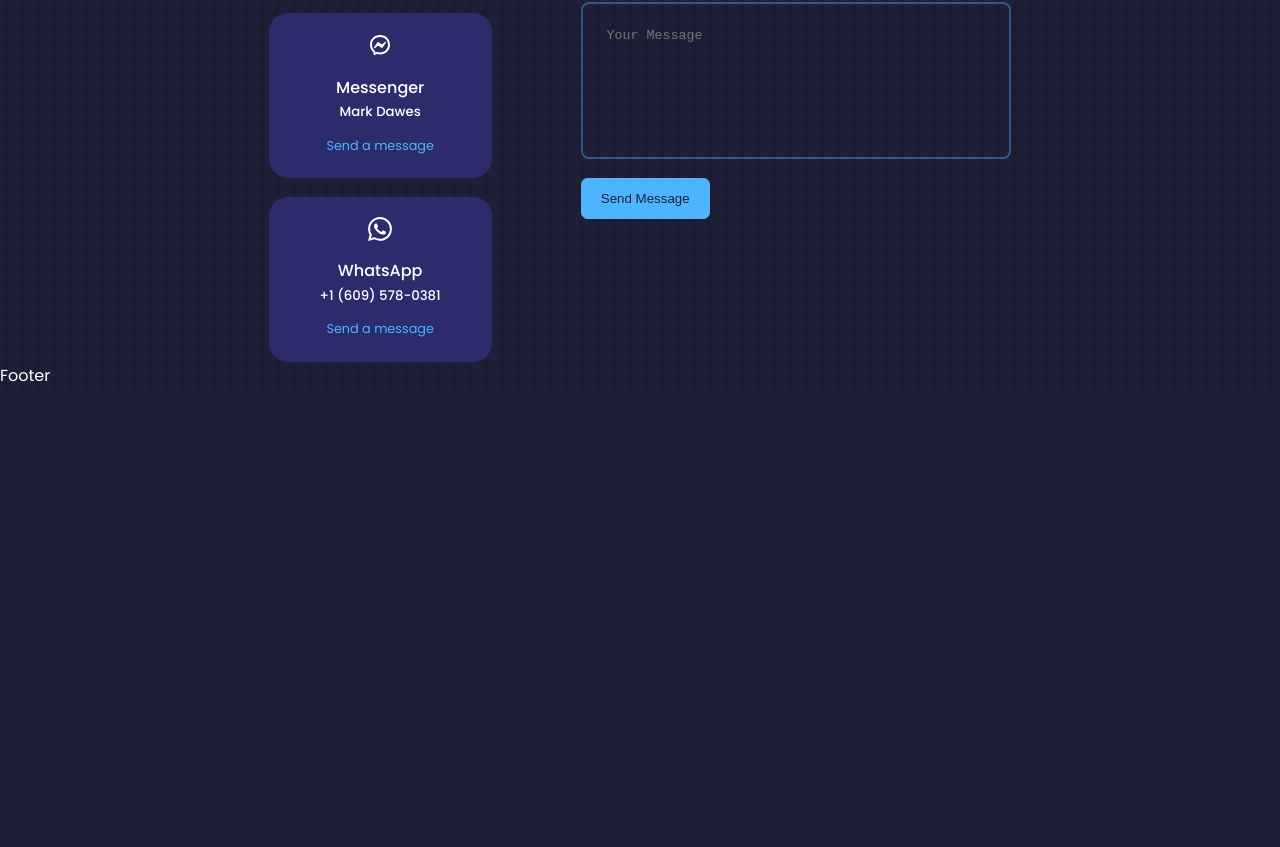
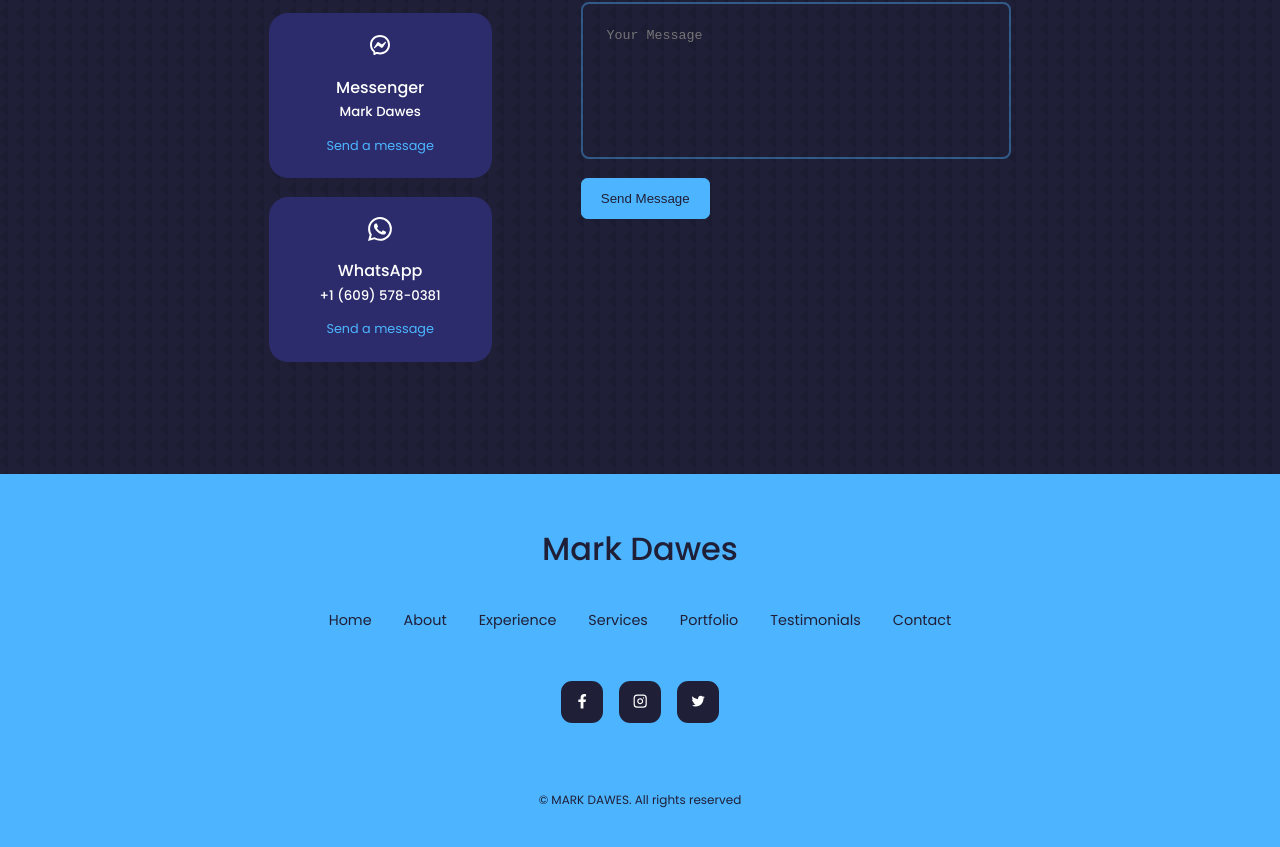
Before and after one commit to marksterr/react-portfolio-website, a React (Create React App) app: page / in a window 1280 px wide. Shown: the part 5083-5930 px from the top of the page. Before the commit the page ends 5472 px from the top, so only its background shows below. Built offline with nearby package versions, Linux system fonts and the light colour scheme.

Commit message:
add footer

```diff
--- a/src/components/footer/Footer.jsx
+++ b/src/components/footer/Footer.jsx
@@ -1,10 +1,35 @@
 import React from 'react'
 import './footer.css'
+import {FaFacebookF} from 'react-icons/fa'
+import {FiInstagram} from 'react-icons/fi'
+import {IoLogoTwitter} from 'react-icons/io'
 
 // component for portfolio footer
 const Footer = () => {
   return (
-    <div>Footer</div>
+    <footer>
+      <a href="#" className='footer__logo'>Mark Dawes</a>
+
+      <ul className='permalinks'>
+        <li><a href="#">Home</a></li>
+        <li><a href="#about">About</a></li>
+        <li><a href="#experience">Experience</a></li>
+        <li><a href="#services">Services</a></li>
+        <li><a href="#portfolio">Portfolio</a></li>
+        <li><a href="#testimonials">Testimonials</a></li>
+        <li><a href="#contact">Contact</a></li>
+      </ul>
+
+      <div className="footer__socials">
+        <a href="https://facebook.com"><FaFacebookF/></a>
+        <a href="https://instagram.com"><FiInstagram/></a>
+        <a href="https://twitter.com"><IoLogoTwitter/></a>
+      </div>
+
+      <div className="footer__copyright">
+        <small>&copy; MARK DAWES. All rights reserved</small>
+      </div>
+    </footer>
   )
 }
 
--- a/src/components/footer/footer.css
+++ b/src/components/footer/footer.css
@@ -0,0 +1,66 @@
+footer {
+  background: var(--color-primary);
+  padding: 3rem 0;
+  text-align: center;
+  font-size: 0.9rem;
+  margin-top: 7rem;
+}
+
+footer a {
+  color: var(--color-bg);
+}
+
+.footer__logo {
+  font-size: 2rem;
+  font-weight: 500;
+  margin-bottom: 2rem;
+  display: inline-block;
+}
+
+.permalinks {
+  list-style: none;
+  display: flex;
+  flex-wrap: wrap;
+  justify-content: center;
+  gap: 2rem;
+  margin: 0 auto 3rem;
+}
+
+.footer__socials {
+  display: flex;
+  justify-content: center;
+  gap: 1rem;
+  margin-bottom: 4rem;
+}
+
+.footer__socials a {
+  background: var(--color-bg);
+  color: var(--color-white);
+  padding: 0.8rem;
+  border-radius: 0.7rem;
+  display: flex;
+  border: 1px solid transparent;
+}
+
+.footer__socials a:hover {
+  background: transparent;
+  color: var(--color-bg);
+  border-color: var(--color-bg);
+}
+
+.footer__copyright {
+  margin-bottom: 4rem;
+  color: var(--color-bg);
+}
+
+/* -------------- MEDIA QUERIES (SMALL DEVICES) -------------- */
+@media screen and (max-width: 600px) {
+  .permalinks {
+    flex-direction: column;
+    gap: 1.5rem;
+  }
+
+  .footer__socials {
+    margin-bottom: 2.6rem;
+  }
+}
```
